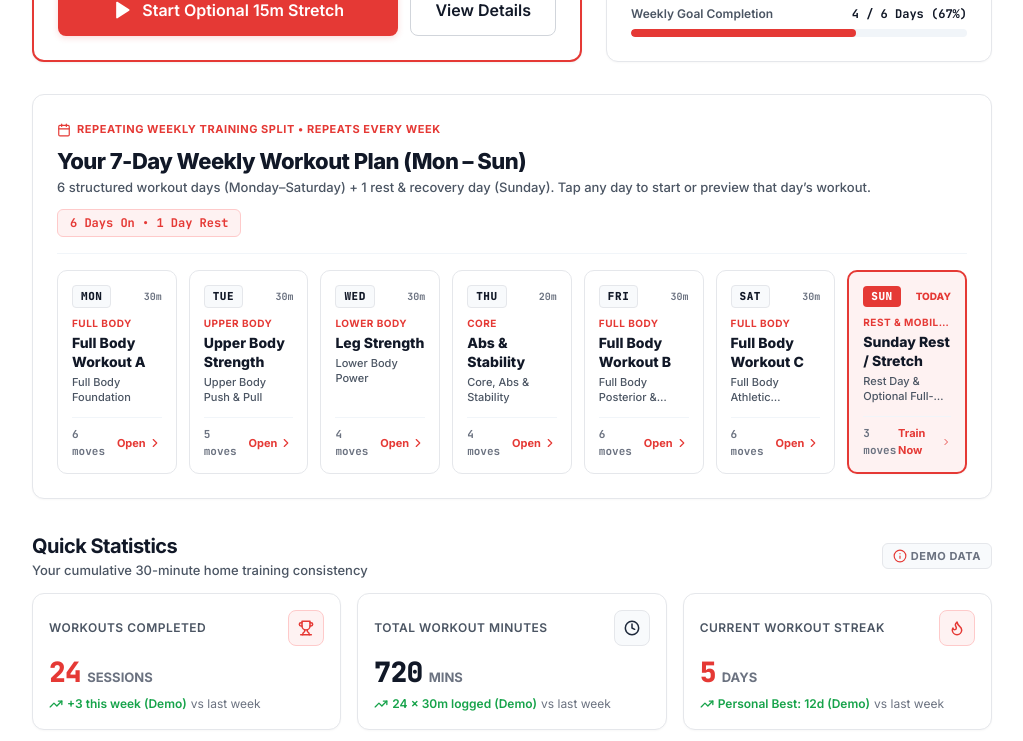
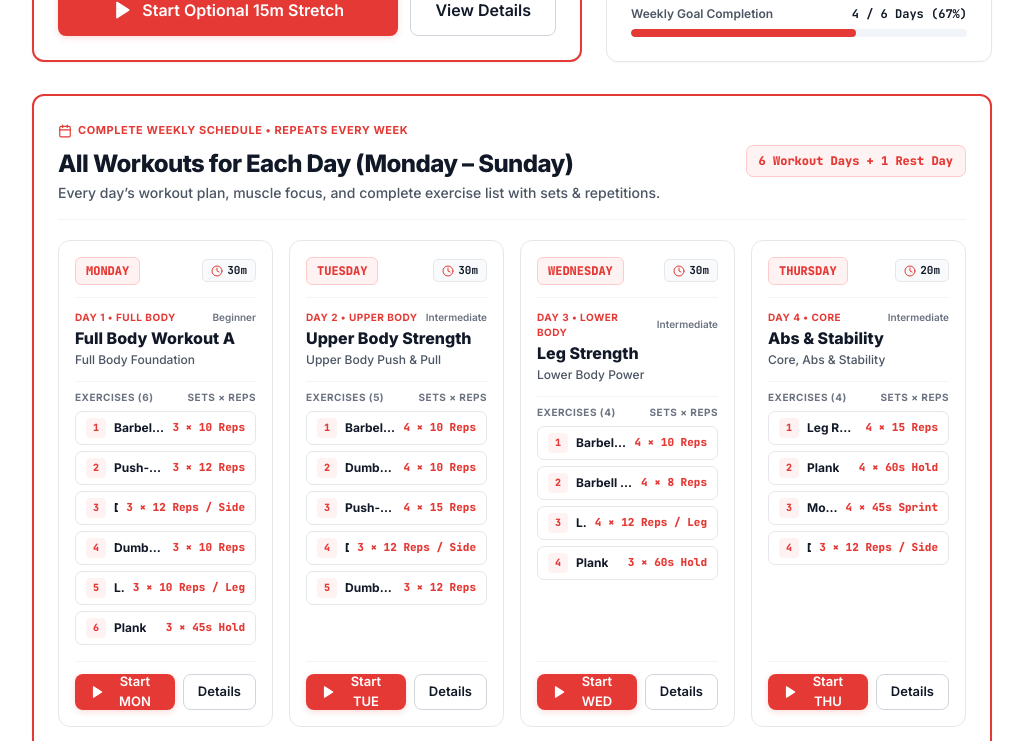
Before and after one commit to bennyraj457-cyber/homeworkout-30, a React (Vite) app: page / in a window 1280 px wide. Shown: the part 640-1381 px from the top of the page, without its empty margins (256-1279 px from the left). Built offline with nearby package versions, Linux system fonts and the light colour scheme.

Commit message:
Display full workout exercise list for each day (Mon-Sun) directly in UI cards

```diff
--- a/src/pages/HomeDashboard.tsx
+++ b/src/pages/HomeDashboard.tsx
@@ -510,33 +510,34 @@ export const HomeDashboard: React.FC = () => {
 
       {/* =====================================================================
           REPEATING 7-DAY WEEKLY WORKOUT PLAN (Repeats Every Week)
-          6 Workout Days (Monday – Saturday) + 1 Recovery/Rest Day (Sunday)
+          Displays ALL workouts and every exercise for Monday through Sunday directly in the UI
           ===================================================================== */}
-      <section className="bg-white rounded-[12px] border border-[#E5E7EB] p-5 sm:p-6 shadow-hf-xs space-y-4">
+      <section className="bg-white rounded-[12px] border-2 border-[#E53935] p-5 sm:p-6 shadow-hf-sm space-y-5">
         <div className="flex flex-wrap items-center justify-between gap-3 pb-4 border-b border-[#F1F5F9]">
           <div>
             <div className="inline-flex items-center gap-1.5 text-[11px] font-bold uppercase tracking-[0.05em] text-[#E53935]">
               <Calendar className="w-3.5 h-3.5" />
-              <span>Repeating Weekly Training Split • Repeats Every Week</span>
+              <span>Complete Weekly Schedule • Repeats Every Week</span>
             </div>
-            <h2 className="text-[19px] sm:text-[22px] font-extrabold text-[#111827] tracking-tight mt-0.5">
-              Your 7-Day Weekly Workout Plan (Mon – Sun)
+            <h2 className="text-[20px] sm:text-[24px] font-extrabold text-[#111827] tracking-tight mt-0.5">
+              All Workouts for Each Day (Monday – Sunday)
             </h2>
-            <p className="text-[13px] font-medium text-[#4B5563]">
-              6 structured workout days (Monday–Saturday) + 1 rest & recovery day (Sunday). Tap any day to start or preview that day’s workout.
+            <p className="text-[13px] sm:text-[14px] font-medium text-[#4B5563]">
+              Every day’s workout plan, muscle focus, and complete exercise list with sets & repetitions.
             </p>
           </div>
-          <span className="px-3 py-1 rounded-[6px] bg-[#FEF2F2] border border-[#FECACA] font-mono text-[12px] font-bold text-[#E53935]">
-            6 Days On • 1 Day Rest
+          <span className="px-3 py-1.5 rounded-[7px] bg-[#FEF2F2] border border-[#FECACA] font-mono text-[12px] font-extrabold text-[#E53935]">
+            6 Workout Days + 1 Rest Day
           </span>
         </div>
 
-        <div className="grid grid-cols-1 sm:grid-cols-2 lg:grid-cols-7 gap-3">
+        <div className="grid grid-cols-1 md:grid-cols-2 lg:grid-cols-3 xl:grid-cols-4 gap-4">
           {REPEATING_WEEKLY_SCHEDULE.map((dayItem, idx) => {
             const assignedPlan =
               WORKOUT_PLANS_DATA.find((p) => p.id === dayItem.planId) ||
               WORKOUT_PLANS_DATA[0];
-            const isTodayDay = dayItem.jsDayOfWeek === new Date().getDay();
+            const isTodayDay = dayItem.jsDayOfWeek === todayJsDay;
+            const isSelectedDay = dayItem.jsDayOfWeek === selectedJsDay;
             const dayBucketInCurrentWeek = currentWeekActivity.days[idx];
             const isDoneThisWeek = Boolean(
               dayBucketInCurrentWeek && dayBucketInCurrentWeek.workoutsCount > 0
@@ -545,75 +546,125 @@ export const HomeDashboard: React.FC = () => {
             return (
               <div
                 key={dayItem.dayShort}
-                onClick={() =>
-                  navigate(`/workout/active?plan=${assignedPlan.id}`)
-                }
-                role="button"
-                tabIndex={0}
-                onKeyDown={(e) =>
-                  e.key === 'Enter' &&
-                  navigate(`/workout/active?plan=${assignedPlan.id}`)
-                }
-                className={`p-3.5 rounded-[10px] border transition-all flex flex-col justify-between cursor-pointer group ${
+                className={`rounded-[12px] border p-4 flex flex-col justify-between transition-all ${
                   isTodayDay
-                    ? 'bg-[#FEF2F2] border-2 border-[#E53935] shadow-hf-xs'
+                    ? 'bg-[#FEF2F2]/60 border-2 border-[#E53935] shadow-hf-sm'
+                    : isSelectedDay
+                    ? 'bg-white border-2 border-[#E53935]'
                     : dayItem.isRestDay
-                    ? 'bg-[#F8FAFC] border-[#E5E7EB] hover:border-[#D1D5DB]'
-                    : 'bg-white border-[#E5E7EB] hover:border-[#E53935]'
+                    ? 'bg-[#F8FAFC] border-[#E5E7EB]'
+                    : 'bg-white border-[#E5E7EB] hover:border-[#D1D5DB]'
                 }`}
               >
                 <div>
-                  {/* Day Name + Today / Completed Badge */}
-                  <div className="flex items-center justify-between gap-1 mb-2">
+                  {/* Day Header Pill + Duration & Status */}
+                  <div className="flex items-center justify-between gap-2 pb-3 border-b border-[#F1F5F9]">
+                    <div className="flex items-center gap-2">
                       <span
-                      className={`font-mono text-[11px] font-extrabold uppercase tracking-wider px-2 py-0.5 rounded-[4px] ${
+                        className={`px-2.5 py-1 rounded-[6px] font-mono text-[12px] font-extrabold uppercase ${
                           isTodayDay
-                          ? 'bg-[#E53935] text-white'
+                            ? 'bg-[#E53935] text-white shadow-hf-red'
                             : dayItem.isRestDay
-                          ? 'bg-[#E5E7EB] text-[#4B5563]'
-                          : 'bg-[#F8FAFC] text-[#111827] border border-[#E5E7EB]'
+                            ? 'bg-[#1E293B] text-white'
+                            : 'bg-[#FEF2F2] text-[#E53935] border border-[#FECACA]'
                         }`}
                       >
-                      {dayItem.dayShort}
+                        {dayItem.dayName}
                       </span>
-
-                    {isDoneThisWeek ? (
-                      <span className="inline-flex items-center gap-0.5 text-[10px] font-bold text-[#16A34A]">
-                        <CheckCircle2 className="w-3.5 h-3.5" strokeWidth={2.5} />
-                        Done
-                      </span>
-                    ) : isTodayDay ? (
-                      <span className="text-[10px] font-extrabold uppercase text-[#E53935]">
-                        Today
-                      </span>
-                    ) : (
-                      <span className="font-mono text-[10px] font-bold text-[#6B7280]">
-                        {assignedPlan.durationMinutes}m
+                      {isTodayDay && (
+                        <span className="text-[10px] font-extrabold uppercase tracking-wider text-[#E53935]">
+                          • Today
                         </span>
                       )}
                     </div>
 
-                  {/* Focus Title & Plan Name */}
-                  <span className="block text-[10px] font-bold uppercase tracking-wider text-[#E53935] truncate">
-                    {dayItem.isRestDay ? 'Rest & Mobility' : assignedPlan.primaryCategory}
+                    <div className="flex items-center gap-1.5">
+                      {isDoneThisWeek && (
+                        <span className="inline-flex items-center gap-0.5 px-2 py-0.5 rounded-[5px] bg-[#F0FDF4] border border-[#BBF7D0] text-[10px] font-bold text-[#16A34A]">
+                          <CheckCircle2 className="w-3 h-3" strokeWidth={2.5} />
+                          Done
                         </span>
-                  <h3 className="text-[14px] font-extrabold text-[#111827] group-hover:text-[#E53935] transition-colors leading-snug mt-0.5">
-                    {dayItem.isRestDay ? 'Sunday Rest / Stretch' : assignedPlan.name}
+                      )}
+                      <span className="inline-flex items-center gap-1 px-2 py-0.5 rounded-[5px] bg-[#F8FAFC] border border-[#E5E7EB] font-mono text-[11px] font-bold text-[#111827]">
+                        <Clock className="w-3 h-3 text-[#E53935]" />
+                        {assignedPlan.durationMinutes}m
+                      </span>
+                    </div>
+                  </div>
+
+                  {/* Workout Title & Muscle Focus */}
+                  <div className="py-3">
+                    <div className="flex items-center justify-between gap-2">
+                      <span className="text-[10px] font-bold uppercase tracking-wider text-[#E53935]">
+                        {dayItem.isRestDay
+                          ? 'Rest & Active Recovery'
+                          : `Day ${dayItem.dayIndex} • ${assignedPlan.primaryCategory}`}
+                      </span>
+                      <span className="text-[10px] font-semibold text-[#6B7280]">
+                        {assignedPlan.difficulty}
+                      </span>
+                    </div>
+
+                    <h3 className="text-[16px] font-extrabold text-[#111827] mt-0.5 leading-snug">
+                      {dayItem.isRestDay
+                        ? 'Sunday Rest & Full Body Stretch'
+                        : assignedPlan.name}
                     </h3>
-                  <p className="text-[11px] font-medium text-[#4B5563] mt-1 line-clamp-2 leading-snug">
+                    <p className="text-[12px] font-medium text-[#4B5563] mt-0.5">
                       {dayItem.focusTitle}
                     </p>
                   </div>
 
-                {/* Bottom Action */}
-                <div className="mt-3 pt-2 border-t border-[#F1F5F9] flex items-center justify-between text-[11px] font-bold">
-                  <span className="font-mono text-[#6B7280]">
-                    {assignedPlan.exercises.length} moves
+                  {/* Full Exercise Lineup for This Day */}
+                  <div className="space-y-1.5 pt-2 border-t border-[#F1F5F9]">
+                    <div className="flex items-center justify-between text-[10px] font-bold uppercase tracking-wider text-[#6B7280] mb-1">
+                      <span>Exercises ({assignedPlan.exercises.length})</span>
+                      <span>Sets × Reps</span>
+                    </div>
+
+                    {assignedPlan.exercises.map((ex, exIndex) => (
+                      <div
+                        key={`${dayItem.dayShort}-${ex.exerciseId}-${exIndex}`}
+                        className="px-2.5 py-1.5 rounded-[7px] bg-white border border-[#E5E7EB] flex items-center justify-between gap-2 text-[12px]"
+                      >
+                        <div className="flex items-center gap-2 min-w-0">
+                          <span className="w-5 h-5 rounded-[4px] bg-[#FEF2F2] text-[#E53935] font-mono text-[10px] font-extrabold flex items-center justify-center shrink-0">
+                            {exIndex + 1}
                           </span>
-                  <span className="text-[#E53935] inline-flex items-center gap-0.5 group-hover:translate-x-0.5 transition-transform">
-                    {isTodayDay ? 'Train Now' : 'Open'}
-                    <ChevronRight className="w-3.5 h-3.5" />
+                          <span className="font-bold text-[#111827] truncate">
+                            {ex.name}
                           </span>
+                        </div>
+                        <span className="font-mono tabular-nums text-[11px] font-extrabold text-[#E53935] shrink-0">
+                          {ex.sets} × {ex.repsOrDuration}
+                        </span>
+                      </div>
+                    ))}
+                  </div>
+                </div>
+
+                {/* Day Card Action Buttons */}
+                <div className="mt-4 pt-3 border-t border-[#F1F5F9] flex items-center gap-2">
+                  <Button
+                    variant="primary"
+                    size="sm"
+                    fullWidth
+                    onClick={() =>
+                      navigate(`/workout/active?plan=${assignedPlan.id}`)
+                    }
+                    leftIcon={<Play className="w-3.5 h-3.5 fill-current" />}
+                  >
+                    {dayItem.isRestDay
+                      ? 'Start 15m Stretch'
+                      : `Start ${dayItem.dayShort}`}
+                  </Button>
+                  <Button
+                    variant="outline"
+                    size="sm"
+                    onClick={() => navigate(`/workouts/${assignedPlan.id}`)}
+                  >
+                    Details
+                  </Button>
                 </div>
               </div>
             );
--- a/src/pages/WorkoutLibrary.tsx
+++ b/src/pages/WorkoutLibrary.tsx
@@ -211,7 +211,7 @@ export const WorkoutLibrary: React.FC = () => {
           </span>
         </div>
 
-        <div className="grid grid-cols-1 sm:grid-cols-2 lg:grid-cols-7 gap-3">
+        <div className="grid grid-cols-1 md:grid-cols-2 lg:grid-cols-3 xl:grid-cols-4 gap-4">
           {REPEATING_WEEKLY_SCHEDULE.map((dayItem) => {
             const assignedPlan =
               WORKOUT_PLANS_DATA.find((p) => p.id === dayItem.planId) ||
@@ -221,55 +221,74 @@ export const WorkoutLibrary: React.FC = () => {
             return (
               <div
                 key={dayItem.dayShort}
-                className={`p-3.5 rounded-[10px] border flex flex-col justify-between transition-all ${
+                className={`p-4 rounded-[12px] border flex flex-col justify-between transition-all ${
                   isTodayDay
-                    ? 'bg-[#FEF2F2] border-2 border-[#E53935]'
+                    ? 'bg-[#FEF2F2]/60 border-2 border-[#E53935]'
                     : dayItem.isRestDay
                     ? 'bg-[#F8FAFC] border-[#E5E7EB]'
                     : 'bg-white border-[#E5E7EB]'
                 }`}
               >
                 <div>
-                  <div className="flex items-center justify-between gap-1 mb-2">
+                  <div className="flex items-center justify-between gap-1 pb-2.5 border-b border-[#F1F5F9]">
                     <span
-                      className={`font-mono text-[11px] font-extrabold uppercase px-2 py-0.5 rounded-[4px] ${
+                      className={`font-mono text-[11px] font-extrabold uppercase px-2.5 py-1 rounded-[5px] ${
                         isTodayDay
                           ? 'bg-[#E53935] text-white'
-                          : 'bg-[#F1F5F9] text-[#111827]'
+                          : 'bg-[#FEF2F2] text-[#E53935] border border-[#FECACA]'
                       }`}
                     >
                       {dayItem.dayName}
                     </span>
-                    <span className="font-mono text-[11px] font-bold text-[#E53935]">
-                      {dayItem.isRestDay ? 'Rest' : `${assignedPlan.durationMinutes}m`}
+                    <span className="font-mono text-[11px] font-bold text-[#111827] bg-[#F8FAFC] border border-[#E5E7EB] px-2 py-0.5 rounded-[5px]">
+                      {dayItem.isRestDay ? 'Rest / 15m' : `${assignedPlan.durationMinutes} min`}
                     </span>
                   </div>
 
-                  <h3 className="text-[14px] font-extrabold text-[#111827] leading-snug">
-                    {dayItem.isRestDay ? 'Rest & Stretch' : assignedPlan.name}
-                  </h3>
-                  <p className="text-[11px] font-semibold text-[#E53935] mt-0.5">
-                    {dayItem.focusTitle}
-                  </p>
+                  <div className="py-2.5">
+                    <span className="text-[10px] font-bold uppercase tracking-wider text-[#E53935] block">
+                      {dayItem.focusTitle}
+                    </span>
+                    <h3 className="text-[15px] font-extrabold text-[#111827] leading-snug mt-0.5">
+                      {dayItem.isRestDay ? 'Sunday Rest & Stretch' : assignedPlan.name}
+                    </h3>
+                  </div>
+
+                  {/* Full Exercise Lineup for This Day */}
+                  <div className="space-y-1.5 pt-2 border-t border-[#F1F5F9]">
+                    {assignedPlan.exercises.map((ex, exIndex) => (
+                      <div
+                        key={`${dayItem.dayShort}-${ex.exerciseId}-${exIndex}`}
+                        className="px-2.5 py-1.5 rounded-[6px] bg-white border border-[#E5E7EB] flex items-center justify-between gap-2 text-[11px]"
+                      >
+                        <span className="font-bold text-[#111827] truncate">
+                          {exIndex + 1}. {ex.name}
+                        </span>
+                        <span className="font-mono tabular-nums font-extrabold text-[#E53935] shrink-0">
+                          {ex.sets} × {ex.repsOrDuration}
+                        </span>
+                      </div>
+                    ))}
+                  </div>
                 </div>
 
-                <div className="mt-3 pt-2.5 border-t border-[#F1F5F9] flex items-center gap-1.5">
+                <div className="mt-3.5 pt-2.5 border-t border-[#F1F5F9] flex items-center gap-2">
                   <button
                     type="button"
                     onClick={() =>
                       navigate(`/workout/active?plan=${assignedPlan.id}`)
                     }
-                    className="flex-1 py-1.5 px-2 rounded-[6px] bg-[#E53935] hover:bg-[#D32F2F] text-white text-[11px] font-bold inline-flex items-center justify-center gap-1 transition-colors"
+                    className="flex-1 py-2 px-3 rounded-[7px] bg-[#E53935] hover:bg-[#D32F2F] text-white text-[12px] font-bold inline-flex items-center justify-center gap-1.5 transition-colors"
                   >
-                    <Play className="w-3 h-3 fill-current" />
-                    <span>{dayItem.isRestDay ? 'Stretch' : 'Start'}</span>
+                    <Play className="w-3.5 h-3.5 fill-current" />
+                    <span>{dayItem.isRestDay ? 'Start Stretch' : `Start ${dayItem.dayShort}`}</span>
                   </button>
                   <button
                     type="button"
                     onClick={() => navigate(`/workouts/${assignedPlan.id}`)}
-                    className="py-1.5 px-2 rounded-[6px] bg-white hover:bg-[#F8FAFC] border border-[#E5E7EB] text-[#111827] text-[11px] font-bold transition-colors"
+                    className="py-2 px-3 rounded-[7px] bg-white hover:bg-[#F8FAFC] border border-[#E5E7EB] text-[#111827] text-[12px] font-bold transition-colors"
                   >
-                    View
+                    Details
                   </button>
                 </div>
               </div>
```
Lines whose indentation alone changed are shown as unchanged.
